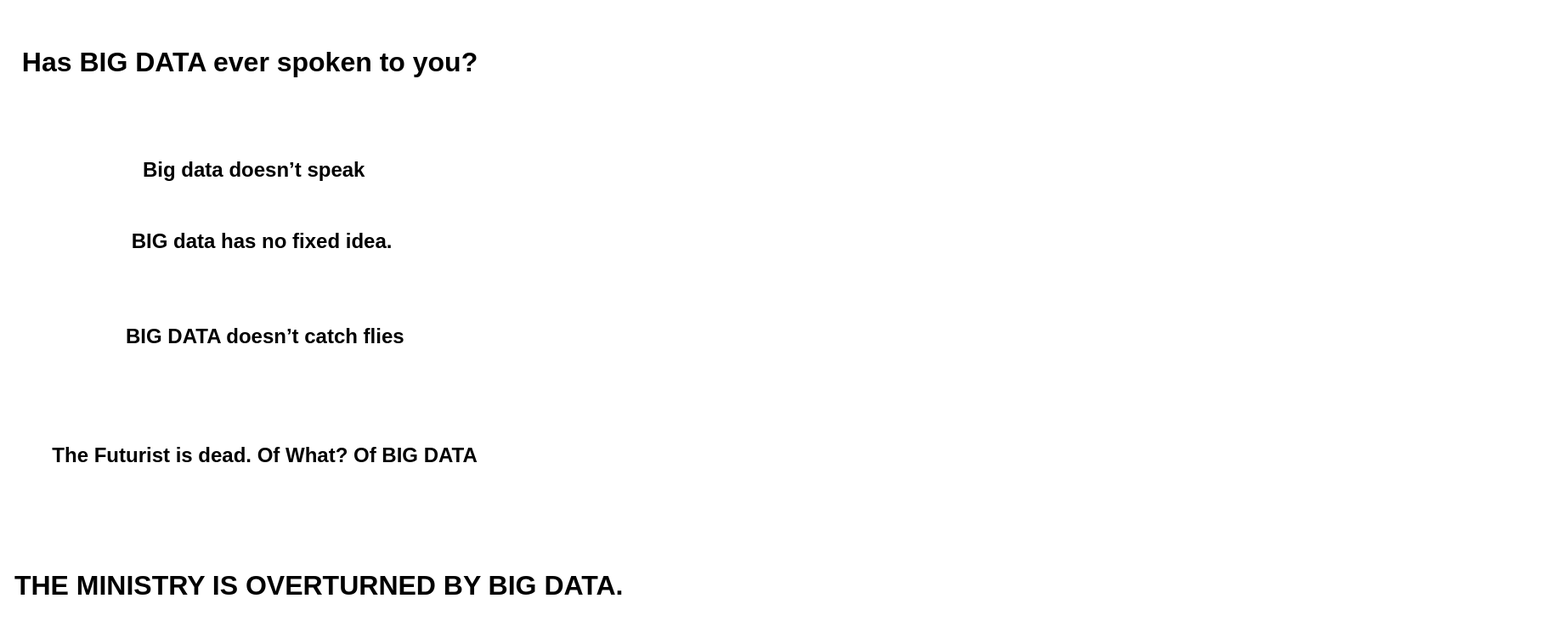
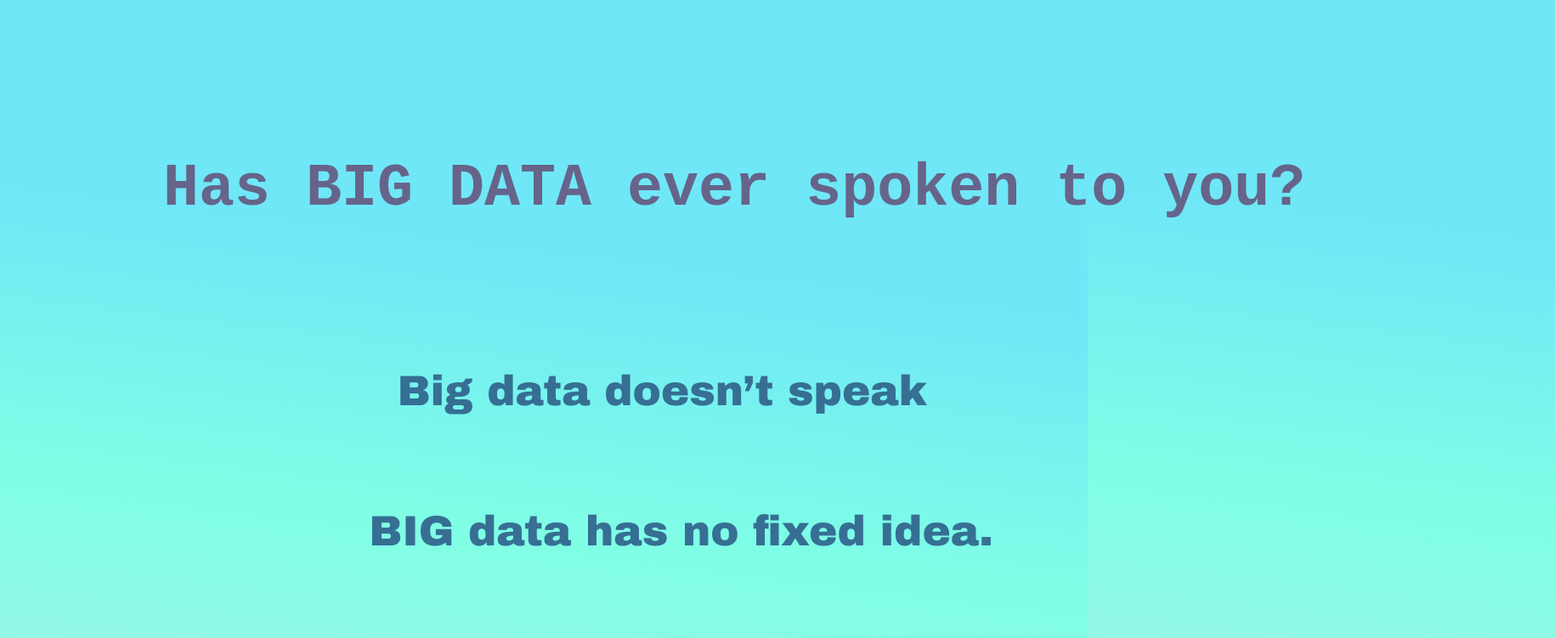
Before and after one commit to asiakgraves/manifesto1, a plain HTML site: page index.html in a window 1280 px wide. Shown: the top 751 px of the page at 85% size, 1830 px wide, since content can reach past the window. Drawn offline with Linux system fonts and the light colour scheme.

Commit message:
font changes

```diff
--- a/assets/css/styles.css
+++ b/assets/css/styles.css
@@ -1,5 +1,24 @@
 /* styles.css */
 
-* {
-	font-family: Arial;
+
+  h1 {
+	color: rgb(102, 100, 138);
+	padding: 40px;
+	font-size: 70px;
+
+  }
+
+h2 { font-family: "Archivo Black", sans-serif;
+	font-weight: 400;
+	font-style: normal;
+	color: rgb(54, 111, 147);
+	font-size: 50px;
 }
+
+
+ body {
+	background: #6fe7f7;
+background: linear-gradient(187deg, rgba(111, 231, 247, 1) 21%, rgba(128, 255, 229, 1) 40%, rgba(218, 223, 235, 1) 88%, rgba(218, 223, 235, 1) 68%);
+padding: 60px;
+
+ }
```
